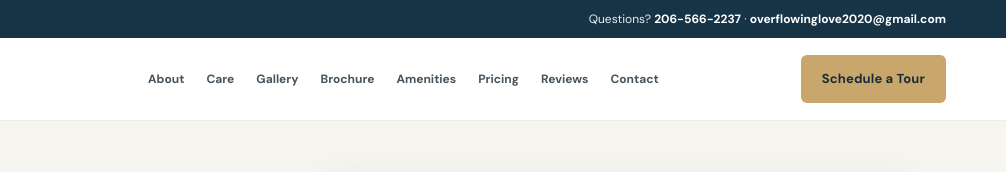
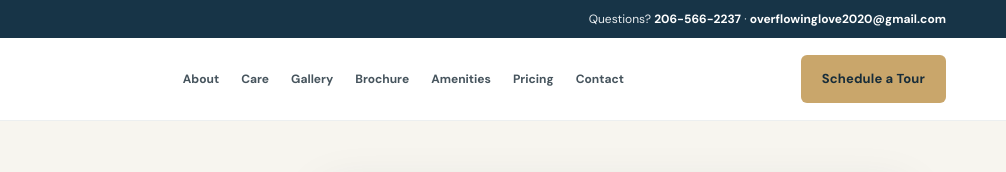
Before and after one commit to joshuabaraka1233-a11y/overflowing-love-afh, a plain HTML site: page index.html in a window 1280 px wide. Shown: the top 172 px of the page, 274-1280 px from the left. Drawn offline with nearby package versions, Linux system fonts and the light colour scheme.

Commit message:
Remove reviews section and navigation links

```diff
--- a/index.html
+++ b/index.html
@@ -20,12 +20,12 @@
     .brochure{padding:82px 0;background:var(--cream)}.brochure-card{display:grid;grid-template-columns:.8fr 1.2fr;gap:42px;align-items:center;max-width:1000px;margin:auto;background:#fff;border:1px solid var(--line);border-radius:12px;padding:28px;box-shadow:var(--shadow)}.brochure-copy p{color:var(--muted);font-size:14px}.brochure-art{background:#f5f0e7;border-radius:8px;padding:12px;display:flex;justify-content:center;align-items:center}.brochure-art img{width:100%;height:auto;max-height:720px;object-fit:contain;border-radius:4px}.brochure-actions{display:flex;flex-wrap:wrap;gap:10px;margin-top:22px}
     .amenities{padding:82px 0;background:var(--cream)}.amenity-layout{display:grid;grid-template-columns:.92fr 1.08fr;gap:55px;align-items:center}.amenity-photo{height:470px;border-radius:10px;overflow:hidden;box-shadow:var(--shadow)}.amenity-copy>p{color:var(--muted);font-size:14px}.amenity-groups{display:grid;grid-template-columns:1fr 1fr;gap:22px;margin-top:25px}.amenity-group h3{font-size:18px;margin:0 0 10px}.amenity-group ul{padding:0;margin:0;list-style:none;display:grid;gap:7px}.amenity-group li{font-size:12px;color:#53616a;display:flex;gap:8px}.amenity-group li:before{content:"✓";color:#a77f42;font-weight:700}
     .pricing{padding:82px 0}.pricing-card{max-width:820px;margin:auto;border:1px solid var(--line);border-radius:12px;padding:34px;background:#fff;box-shadow:0 10px 34px rgba(23,52,71,.06);display:grid;grid-template-columns:1fr auto;gap:25px;align-items:center}.pricing-card h3{margin:0 0 7px}.pricing-card p{margin:0;color:var(--muted);font-size:13px}.price-label{font-size:12px;font-weight:700;color:#987342;text-transform:uppercase;letter-spacing:1px}.pricing-foot{text-align:center;color:#8a9499;font-size:11px;margin:18px auto 0;max-width:760px}
-    .review{padding:72px 0;background:#f9f8f4}.review-card{max-width:850px;margin:auto;background:#fff;border:1px solid var(--line);border-radius:10px;padding:32px;box-shadow:0 10px 30px rgba(23,52,71,.05)}.review-top{display:flex;align-items:center;justify-content:space-between;gap:20px;flex-wrap:wrap}.rating{font-family:"Playfair Display",Georgia,serif;font-size:32px;color:var(--navy)}.rating small{font-family:"DM Sans",Arial,sans-serif;font-size:12px;color:var(--muted)}.review-card blockquote{margin:18px 0;color:#56636a;font-size:14px}.review-meta{font-size:11px;color:#879197}.review-response{border-left:3px solid var(--gold);padding:11px 15px;background:#faf8f3;color:#657178;font-size:12px;margin-top:18px}
+
     .tour{padding:82px 0}.tour-panel{background:var(--navy);border-radius:12px;padding:44px 46px;color:#fff;display:grid;grid-template-columns:.9fr 1.1fr;gap:42px;align-items:start}.tour-panel h2{color:#fff;font-size:38px}.tour-panel p{color:#d0d9dd;font-size:14px}.contact-lines{display:grid;gap:16px;margin-top:25px}.contact-lines small{display:block;color:#d6b981;text-transform:uppercase;letter-spacing:1.3px;font-size:10px;font-weight:700}.contact-lines strong{font-size:14px;font-weight:500}.tour-form{background:#fff;color:var(--ink);border-radius:9px;padding:25px}.tour-form h3{font-size:23px;margin:0 0 15px}.form-grid{display:grid;grid-template-columns:1fr 1fr;gap:13px}.field{display:grid;gap:5px}.field.full{grid-column:1/-1}.field label{font-size:11px;font-weight:700;color:#45545c}.field input,.field select,.field textarea{width:100%;border:1px solid #d9e0e2;border-radius:5px;padding:11px 10px;font-size:12px;color:var(--ink);background:#fff}.field textarea{min-height:78px;resize:vertical}.tour-form .btn{width:100%;margin-top:14px}.form-help{font-size:10px;color:#78858b;margin:10px 0 0}.form-status{font-size:12px;color:#275d48;margin-top:10px;display:none}
     .faq{padding:75px 0;background:#fbfaf7}.faq-grid{max-width:850px;margin:auto}.faq h2{text-align:center;font-size:40px;margin:14px 0 34px}details{border-bottom:1px solid var(--line);padding:17px 2px}summary{cursor:pointer;list-style:none;font-weight:700;color:var(--navy);display:flex;justify-content:space-between;gap:20px;font-size:14px}summary::-webkit-details-marker{display:none}summary:after{content:"+";color:#a77f42;font-size:20px}details[open] summary:after{content:"−"}details p{color:var(--muted);font-size:13px;margin:11px 0 0}
     footer{background:#102432;color:#c6d0d5;padding:50px 0 20px}.footer-grid{display:grid;grid-template-columns:1.2fr .8fr .8fr;gap:45px;padding-bottom:32px}.footer-brand{color:#fff;font-family:"Playfair Display",Georgia,serif;font-size:23px}.footer-copy{font-size:12px;max-width:340px;color:#aebbc1}.footer-title{font-size:10px;color:#d9b77d;text-transform:uppercase;letter-spacing:1.6px;margin-bottom:13px}.footer-links{display:grid;gap:8px;font-size:12px}.copyright{border-top:1px solid rgba(255,255,255,.12);padding-top:17px;font-size:10px;color:#8e9da5;display:flex;justify-content:space-between;gap:20px}
     @media(max-width:980px){.links{gap:12px;font-size:11px}.hero-grid{gap:28px}.intro-grid{gap:38px}.amenity-layout{gap:32px}.tour-panel{gap:25px;padding:35px}}
-    @media(max-width:760px){.container{width:min(100% - 32px,600px)}.topbar .container{justify-content:center;flex-wrap:wrap;text-align:center;gap:2px 14px}.topbar .top-right{display:block;width:100%;font-size:11px}.nav{min-height:70px}.brand-logo{width:34px;height:34px;flex-basis:34px}.links,.nav>.btn{display:none}.menu-btn{display:block}.hero{padding:38px 0 44px}.hero-grid{grid-template-columns:1fr;gap:27px}.hero-visual{height:340px}.hero-main{right:22px;bottom:20px}.hero-small{width:39%;height:42%;border-width:6px}.hero-copy p{font-size:15px}.intro{padding:62px 0}.intro-grid{grid-template-columns:1fr;gap:10px}.trust-row{margin-top:22px}.care,.gallery,.amenities,.pricing,.review,.tour,.faq{padding:62px 0}.care-grid{grid-template-columns:1fr}.brochure-card{grid-template-columns:1fr;gap:22px;padding:20px}.brochure-art img{max-height:600px}.gallery-grid{grid-template-columns:1fr 1fr;grid-template-rows:190px 145px 145px 145px}.gallery-grid figure:first-child{grid-column:span 2;grid-row:auto}.amenity-layout{grid-template-columns:1fr;gap:28px}.amenity-photo{height:300px}.amenity-groups{gap:18px}.pricing-card{grid-template-columns:1fr;padding:25px}.pricing-card .btn{justify-self:start}.review-card{padding:23px}.tour-panel{grid-template-columns:1fr;padding:27px 20px}.tour-panel h2{font-size:32px}.tour-form{padding:20px}.faq h2{font-size:34px}.footer-grid{grid-template-columns:1fr;gap:23px}.copyright{flex-direction:column;gap:6px}}
+    @media(max-width:760px){.container{width:min(100% - 32px,600px)}.topbar .container{justify-content:center;flex-wrap:wrap;text-align:center;gap:2px 14px}.topbar .top-right{display:block;width:100%;font-size:11px}.nav{min-height:70px}.brand-logo{width:34px;height:34px;flex-basis:34px}.links,.nav>.btn{display:none}.menu-btn{display:block}.hero{padding:38px 0 44px}.hero-grid{grid-template-columns:1fr;gap:27px}.hero-visual{height:340px}.hero-main{right:22px;bottom:20px}.hero-small{width:39%;height:42%;border-width:6px}.hero-copy p{font-size:15px}.intro{padding:62px 0}.intro-grid{grid-template-columns:1fr;gap:10px}.trust-row{margin-top:22px}.care,.gallery,.amenities,.pricing,.tour,.faq{padding:62px 0}.care-grid{grid-template-columns:1fr}.brochure-card{grid-template-columns:1fr;gap:22px;padding:20px}.brochure-art img{max-height:600px}.gallery-grid{grid-template-columns:1fr 1fr;grid-template-rows:190px 145px 145px 145px}.gallery-grid figure:first-child{grid-column:span 2;grid-row:auto}.amenity-layout{grid-template-columns:1fr;gap:28px}.amenity-photo{height:300px}.amenity-groups{gap:18px}.pricing-card{grid-template-columns:1fr;padding:25px}.pricing-card .btn{justify-self:start}.review-card{padding:23px}.tour-panel{grid-template-columns:1fr;padding:27px 20px}.tour-panel h2{font-size:32px}.tour-form{padding:20px}.faq h2{font-size:34px}.footer-grid{grid-template-columns:1fr;gap:23px}.copyright{flex-direction:column;gap:6px}}
     @media(max-width:420px){.brand-name{font-size:18px}.hero-visual{height:285px}.trust-row{grid-template-columns:1fr}.amenity-groups{grid-template-columns:1fr}.form-grid{grid-template-columns:1fr}.field.full{grid-column:auto}.gallery-grid{grid-template-rows:170px 130px 130px 130px}}
     @media(prefers-reduced-motion:reduce){html{scroll-behavior:auto}*,*:before,*:after{transition:none!important}}
   </style>
@@ -35,11 +35,11 @@
   <header>
     <div class="container nav">
       <a class="brand" href="#home" aria-label="Overflowing Love home"><img class="brand-logo" src="images/overflowing-love-logo.jpg" alt="Overflowing Love emblem"><span><span class="brand-name">Overflowing Love</span><span class="brand-sub">Adult Family Home</span></span></a>
-      <nav class="links" aria-label="Main navigation"><a href="#about">About</a><a href="#care">Care</a><a href="#gallery">Gallery</a><a href="#brochure">Brochure</a><a href="#amenities">Amenities</a><a href="#pricing">Pricing</a><a href="#reviews">Reviews</a><a href="#contact">Contact</a></nav>
+      <nav class="links" aria-label="Main navigation"><a href="#about">About</a><a href="#care">Care</a><a href="#gallery">Gallery</a><a href="#brochure">Brochure</a><a href="#amenities">Amenities</a><a href="#pricing">Pricing</a><a href="#contact">Contact</a></nav>
       <a class="btn btn-gold" href="#contact">Schedule a Tour</a>
       <button class="menu-btn" type="button" aria-label="Open navigation menu" aria-expanded="false" onclick="toggleMenu()">☰</button>
     </div>
-    <nav class="mobile-panel" id="mobilePanel" aria-label="Mobile navigation"><a href="#about" onclick="closeMenu()">About</a><a href="#care" onclick="closeMenu()">Care</a><a href="#gallery" onclick="closeMenu()">Gallery</a><a href="#amenities" onclick="closeMenu()">Amenities</a><a href="#pricing" onclick="closeMenu()">Pricing</a><a href="#reviews" onclick="closeMenu()">Reviews</a><a href="#contact" onclick="closeMenu()">Contact / Tour</a></nav>
+    <nav class="mobile-panel" id="mobilePanel" aria-label="Mobile navigation"><a href="#about" onclick="closeMenu()">About</a><a href="#care" onclick="closeMenu()">Care</a><a href="#gallery" onclick="closeMenu()">Gallery</a><a href="#amenities" onclick="closeMenu()">Amenities</a><a href="#pricing" onclick="closeMenu()">Pricing</a><a href="#contact" onclick="closeMenu()">Contact / Tour</a></nav>
   </header>
   <main>
     <section class="hero" id="home"><div class="container hero-grid">
@@ -73,7 +73,6 @@
 
     <section class="pricing" id="pricing"><div class="container"><div class="section-head"><div class="eyebrow">Clear information for families</div><h2>Pricing and availability</h2><p>Room rates depend on the room type, services selected and level of care required.</p></div><div class="pricing-card"><div><div class="price-label">Personalised pricing</div><h3>Let's discuss your care needs.</h3><p>Published pricing was not available in the information provided. Contact the home directly for current rates, room options and availability.</p></div><a class="btn btn-gold" href="tel:+12065662237">Call for Pricing</a></div><p class="pricing-foot">No monthly price has been assumed or invented for this website. Ask the facility about any additional or one-time fees.</p></div></section>
 
-    <section class="review" id="reviews"><div class="container"><div class="section-head"><div class="eyebrow">Family feedback</div><h2>Review information</h2><p>The supplied directory information showed one historical review.</p></div><article class="review-card"><div class="review-top"><div><div class="rating">3.0 <small>/ 5 overall experience</small></div><div class="review-meta">One review · April 10, 2024 · Family / friend · Verified review</div></div><span class="price-label">Historical directory review</span></div><blockquote>“I would not recommend this AFH due to unfriendly staff attitude, poor meal selection, lack of knowledge of staff concerning prescribed meds and staff's language barrier.”</blockquote><div class="review-meta">The reviewer also listed ratings of: cleanliness 4/5, friendliness 2/5, value 2/5, care services 4/5, activities 1/5, staff 2/5 and meals & dining 2/5.</div><div class="review-response"><strong>Facility response (April 16, 2024):</strong> The facility stated that English is spoken, that medication is given according to doctors' orders, and that staff are trained and supported by a nurse who delegates tasks.</div><p class="review-meta" style="margin:15px 0 0">This is a summary of the single review supplied for this website. It is not an independently verified assessment of current service.</p></article></div></section>
 
     <section class="tour" id="contact"><div class="container"><div class="tour-panel"><div><div class="eyebrow" style="color:#e0bd82">Let's start a conversation</div><h2>Come and see the home.</h2><p>Speak with the facility about care options, room availability, current pricing or arranging an on-site visit.</p><div class="contact-lines"><div><small>Visit us</small><strong>22526 108TH AVE SE<br>KENT, WA 98031, USA</strong></div><div><small>Call us</small><strong><a href="tel:+12065662237">206-566-2237</a></strong></div><div><small>Email us</small><strong><a href="mailto:overflowinglove2020@gmail.com">overflowinglove2020@gmail.com</a></strong></div><div><small>Directions</small><strong><a href="https://www.google.com/maps/search/?api=1&query=22526+108th+Ave+SE+Kent+WA+98031" target="_blank" rel="noopener">Open location in Google Maps ↗</a></strong></div></div></div>
       <form class="tour-form" id="tourForm"><h3>Request a tour</h3><div class="form-grid"><div class="field"><label for="fullName">Full name *</label><input id="fullName" name="fullName" autocomplete="name" required maxlength="90" placeholder="Your name"></div><div class="field"><label for="phone">Phone number *</label><input id="phone" name="phone" type="tel" autocomplete="tel" required maxlength="30" placeholder="Your phone number"></div><div class="field"><label for="email">Email address</label><input id="email" name="email" type="email" autocomplete="email" maxlength="120" placeholder="you@example.com"></div><div class="field"><label for="date">Preferred date</label><input id="date" name="date" type="date"></div><div class="field"><label for="time">Preferred time</label><select id="time" name="time"><option value="Not specified">Choose a time</option><option>Morning</option><option>Afternoon</option><option>Early evening</option></select></div><div class="field full"><label for="message">What would you like to ask?</label><textarea id="message" name="message" maxlength="600" placeholder="Tell us what information you need..."></textarea></div></div><button class="btn btn-gold" type="submit">Prepare Tour Request</button><p class="form-help">This form prepares a text message to the facility's listed phone number. It does not confirm a booking or send information automatically.</p><div class="form-status" id="formStatus" role="status" aria-live="polite"></div></form>
@@ -81,7 +80,7 @@
 
     <section class="faq"><div class="container faq-grid"><div class="eyebrow" style="justify-content:center">Helpful information</div><h2>Frequently asked questions</h2><details><summary>What types of care are listed?</summary><p>The supplied facility listing identifies Memory Care and Residential Care Home. Contact the home to discuss whether its services meet your family member's needs.</p></details><details><summary>How do I find out the price?</summary><p>Prices were not disclosed in the supplied information. Call 206-566-2237 to ask about current rates, room types and any additional fees.</p></details><details><summary>Can I arrange a tour?</summary><p>Yes. Call the facility or use the tour request form above to prepare a text message. A tour is not confirmed until the facility responds.</p></details><details><summary>Where is Overflowing Love located?</summary><p>22526 108TH AVE SE, KENT, WA 98031, USA. Use the Google Maps link in the contact section for directions.</p></details><details><summary>What amenities are available?</summary><p>The supplied listing includes healthcare support, meal options, room features, common areas and activities. Please confirm current availability directly with the facility.</p></details></div></section>
   </main>
-  <footer><div class="container"><div class="footer-grid"><div><div class="footer-brand">Overflowing Love</div><div style="font-size:10px;letter-spacing:2px;text-transform:uppercase;color:#d5b47c">Adult Family Home</div><p class="footer-copy">A welcoming residential home with compassionate support. A home away from home.</p></div><div><div class="footer-title">Explore</div><div class="footer-links"><a href="#about">About us</a><a href="#care">Care options</a><a href="#gallery">Photo gallery</a><a href="#amenities">Amenities</a><a href="#reviews">Review information</a></div></div><div><div class="footer-title">Contact</div><div class="footer-links"><a href="tel:+12065662237">206-566-2237</a><a href="mailto:overflowinglove2020@gmail.com">overflowinglove2020@gmail.com</a><span>22526 108TH AVE SE</span><span>KENT, WA 98031, USA</span><a href="https://www.google.com/maps/search/?api=1&query=22526+108th+Ave+SE+Kent+WA+98031" target="_blank" rel="noopener">Get directions ↗</a></div></div></div><div class="copyright"><span>© <span id="year"></span> Overflowing Love Adult Family Home. All rights reserved.</span><span>Kind care. A comfortable place to call home.</span></div></div></footer>
+  <footer><div class="container"><div class="footer-grid"><div><div class="footer-brand">Overflowing Love</div><div style="font-size:10px;letter-spacing:2px;text-transform:uppercase;color:#d5b47c">Adult Family Home</div><p class="footer-copy">A welcoming residential home with compassionate support. A home away from home.</p></div><div><div class="footer-title">Explore</div><div class="footer-links"><a href="#about">About us</a><a href="#care">Care options</a><a href="#gallery">Photo gallery</a><a href="#amenities">Amenities</a></div></div><div><div class="footer-title">Contact</div><div class="footer-links"><a href="tel:+12065662237">206-566-2237</a><a href="mailto:overflowinglove2020@gmail.com">overflowinglove2020@gmail.com</a><span>22526 108TH AVE SE</span><span>KENT, WA 98031, USA</span><a href="https://www.google.com/maps/search/?api=1&query=22526+108th+Ave+SE+Kent+WA+98031" target="_blank" rel="noopener">Get directions ↗</a></div></div></div><div class="copyright"><span>© <span id="year"></span> Overflowing Love Adult Family Home. All rights reserved.</span><span>Kind care. A comfortable place to call home.</span></div></div></footer>
   <script>
     function toggleMenu(){const panel=document.getElementById('mobilePanel');const button=document.querySelector('.menu-btn');const isOpen=panel.classList.toggle('open');button.setAttribute('aria-expanded',String(isOpen));button.setAttribute('aria-label',isOpen?'Close navigation menu':'Open navigation menu')}
     function closeMenu(){const panel=document.getElementById('mobilePanel');const button=document.querySelector('.menu-btn');panel.classList.remove('open');button.setAttribute('aria-expanded','false');button.setAttribute('aria-label','Open navigation menu')}
```
